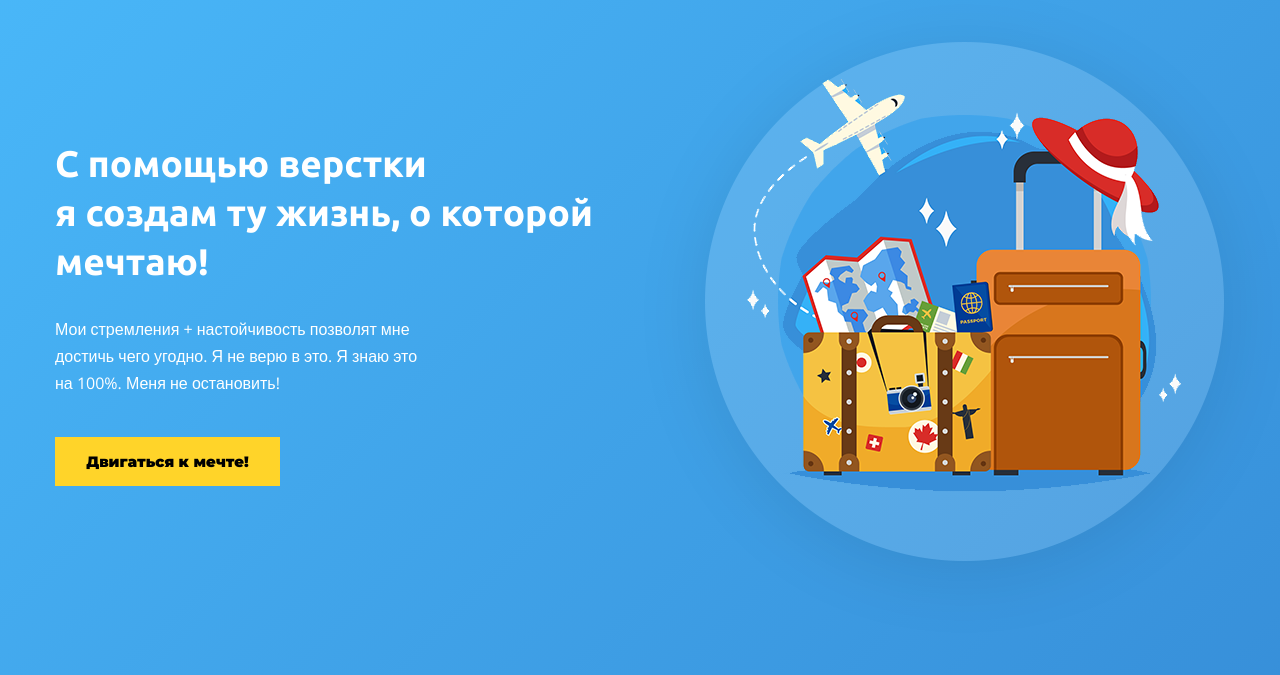
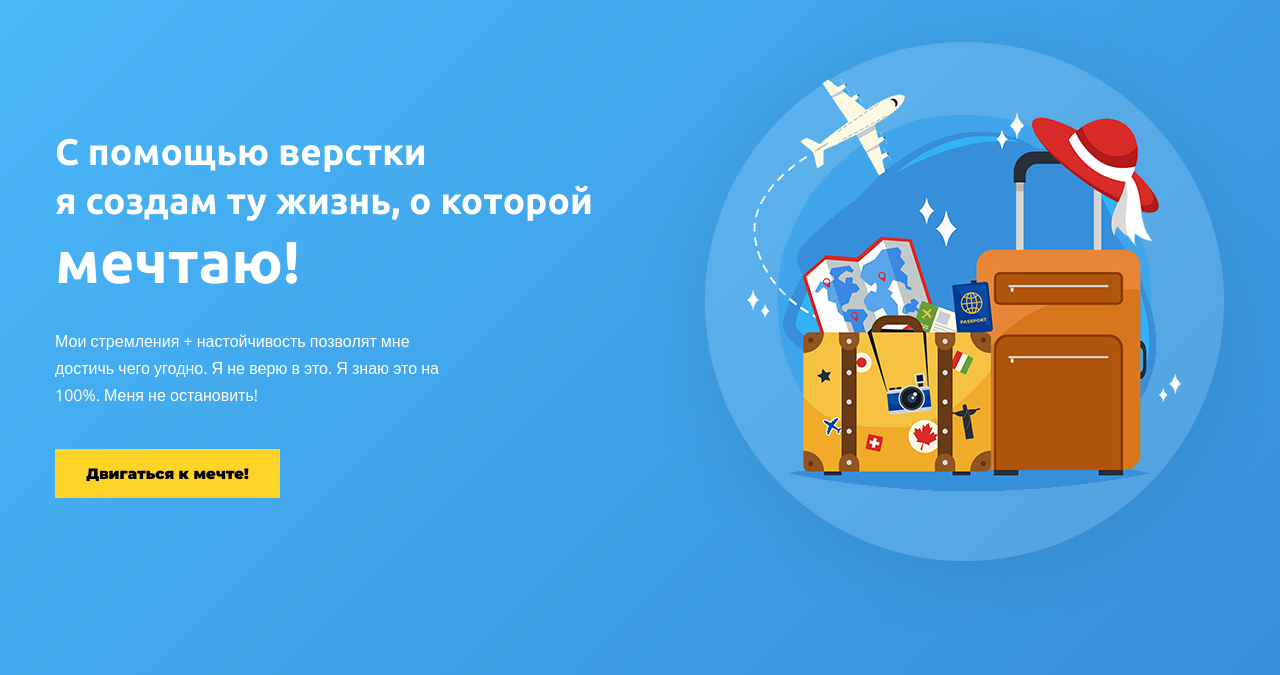
Before and after one commit to PlusMontag/LogoPlusMontag, a plain HTML site: page index.html in a window 1280 px wide. Shown: the part 125-800 px from the top of the page. Drawn offline with nearby package versions, Linux system fonts and the light colour scheme.

Commit message:
Add files via upload

```diff
--- a/index.html
+++ b/index.html
@@ -3,7 +3,7 @@
 <head>
     <meta charset="UTF-8">
     <meta http-equiv="X-UA-Compatible" content="IE=edge">
-    <meta name="viewport" content="width=device-width, initial-scale=1.0">
+    <meta name="viewport" content="width=device-width, initial-scale=1.0, shrink-to-fit=no">
     <link rel="preconnect" href="https://fonts.googleapis.com">
     <link rel="preconnect" href="https://fonts.gstatic.com" crossorigin>
     <link href="https://fonts.googleapis.com/css2?family=Montserrat:wght@400;900&family=Open+Sans&family=Ubuntu:wght@400;700&display=swap" rel="stylesheet">
@@ -17,10 +17,13 @@
             <div class="wrapper">
                 <div class="dream">
                     <h1 class="title">
-                        С помощью верстки <br>я создам ту жизнь, о которой <br><span>мечтаю!</span>
+                        С помощью верстки <br>я создам ту жизнь, о которой
+                    </h1>
+                    <h1 class="title_big">
+                        мечтаю!
                     </h1>
                     <p class="intro">
-                        Мои стремления + настойчивость позволят мне<br> достичь чего угодно. Я не верю в это. Я знаю это<br> на 100%. Меня не остановить!
+                        Мои стремления + настойчивость позволят мне достичь чего угодно. Я не верю в это. Я знаю это на 100%. Меня не остановить!
                     </p>
                     <a href="#" class="btn">Двигаться к мечте!</a>
                 </div>
@@ -34,28 +37,28 @@
                 Что меня ждет впереди
             </h2>
             <div class="desires">
-                <div class="block_time">
+                <div class="block_time block">
                     <h3 class="block_title">
                         Свободное время
                     </h3>
                     <p class="block_text">
-                        Мне нужно свободное время на семью<br> и самое настоящее
+                        Мне нужно свободное время на семью и самое настоящее
                     </p>
                 </div>
-                <div class="block_travel">
+                <div class="block_travel block">
                     <h3 class="block_title">
                         Яркие путешествия
                     </h3>
                     <p class="block_text">
-                        Работать откуда угодно - что может<br> быть лучше
+                        Работать откуда угодно - что может быть лучше
                     </p>
                 </div>
-                <div class="block_values">
+                <div class="block_values block">
                     <h3 class="block_title">
                         Создание ценности
                     </h3>
                     <p class="block_text">
-                        Нет ничего сильнее, чем жить не просто<br> так, создавая ценность
+                        Нет ничего сильнее, чем жить не просто так, создавая ценность
                     </p>
                 </div>
 
```
